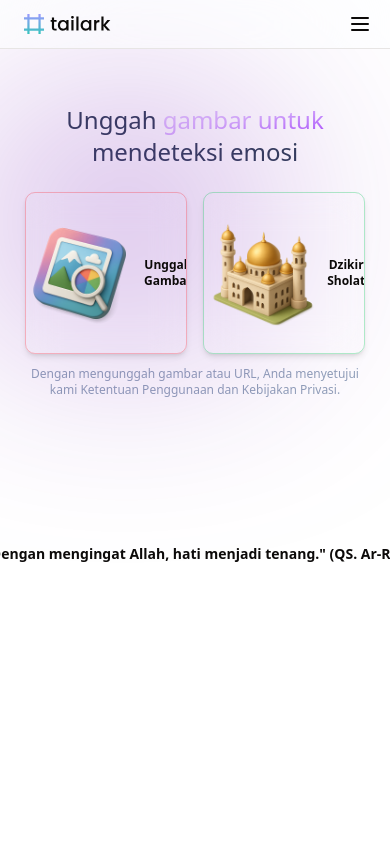
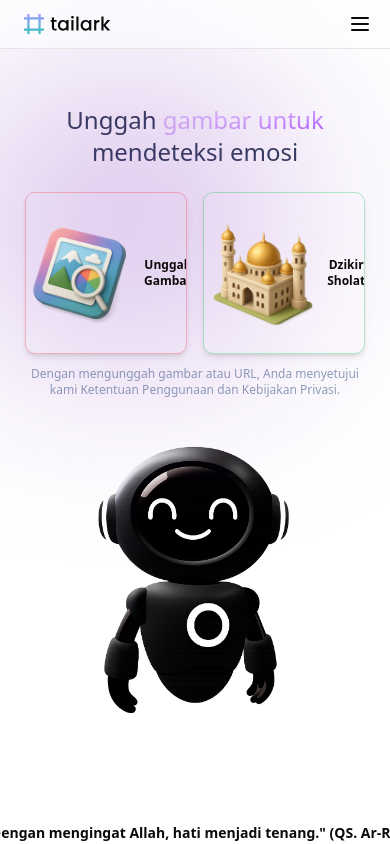
Before and after one commit to fadli154/hativision, a Next.js app: page / in a window 390 px wide. Shown: the top 844 px of the page. Built offline with nearby package versions, Linux system fonts and the light colour scheme.

Commit message:
Add: img mobile

```diff
--- a/components/hero-section.jsx
+++ b/components/hero-section.jsx
@@ -5,6 +5,7 @@ import { ProgressiveBlur } from "@/components/ui/progressive-blur";
 import SplineClientOnly from "@/components/SplineClientOnly";
 import ButtonHero from "./ui/button-hero";
 import ImageUploader from "./ImageUploader";
+import Image from "next/image";
 
 export default function HeroSection() {
   const purple_gradiant = "bg-gradient-to-t from-transparent via-purple-800 to-transparent filter blur-[120px]";
@@ -12,14 +13,16 @@ export default function HeroSection() {
   return (
     <>
       <HeroHeader />
-      <main className="overflow-x-hidden min-h-dvh">
+      <main className="overflow-hidden min-h-dvh">
         <section>
           <div className="pt-18 lg:pt-30 2xl:pt-44">
             <div className="relative mx-auto flex max-w-6xl flex-col px-6 lg:block">
               <div className="mx-auto max-w-lg text-center lg:ml-0 lg:w-1/2 lg:text-left relative">
-                <h1 className="mt-8 max-w-2xl text-slate-700 dark:text-white text-balance text-2xl font-medium md:text-3xl lg:mt-16 xl:text-6xl  lg:leading-[75px]">
-                  Unggah <span className="bg-gradient-to-br from-purple-200 via-purple-300 to-purple-500 text-transparent bg-clip-text">gambar untuk</span> mendeteksi emosi
-                </h1>
+                <div className="w-full flex justify-center items-center lg:justify-start lg:items-start">
+                  <h1 className="mt-8 max-w-2xl text-slate-700 dark:text-white text-balance text-2xl font-medium md:text-3xl lg:mt-16 xl:text-6xl lg:leading-[75px] w-full md:w-[50%] lg:w-full text-center lg:text-start">
+                    Unggah <span className="bg-gradient-to-br from-purple-200 via-purple-300 to-purple-500 text-transparent bg-clip-text">gambar untuk</span> mendeteksi emosi
+                  </h1>
+                </div>
 
                 <div className="flex justify-center items-center lg:justify-start lg:items-start">
                   <div className="grid grid-cols-2 gap-4 pt-6 w-[calc(100%-0.1rem)]">
@@ -37,10 +40,13 @@ export default function HeroSection() {
                 {/* gradient end */}
               </div>
               <SplineClientOnly />
+              <div className="flex justify-center items-center py-10">
+                <Image src="/img/image-mobile.png" alt="hero" className="w-[60%] h-[60%] lg:hidden" sizes="100vw" width={40} height={40} />
+              </div>
             </div>
           </div>
         </section>
-        <section className="bg-background pb-5 pt-20 md:pt-0 ">
+        <section className="bg-background pb-5 md:pt-0 ">
           <div className="group relative 2xl:-top-35 top-10 lg:-top-20  m-auto max-w-6xl px-6">
             <div className="flex flex-col items-center justify-center md:flex-row">
               <div className="relative py-6 md:w-[calc(100%-11rem)]">
```
Also changed, not shown: public/img/image-mobile.png (added).
